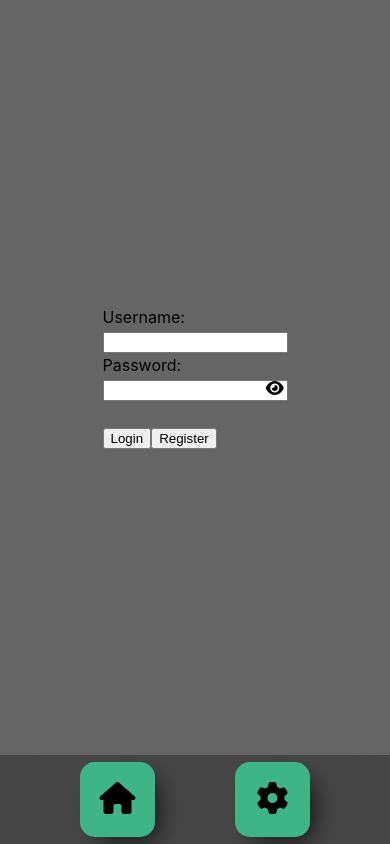
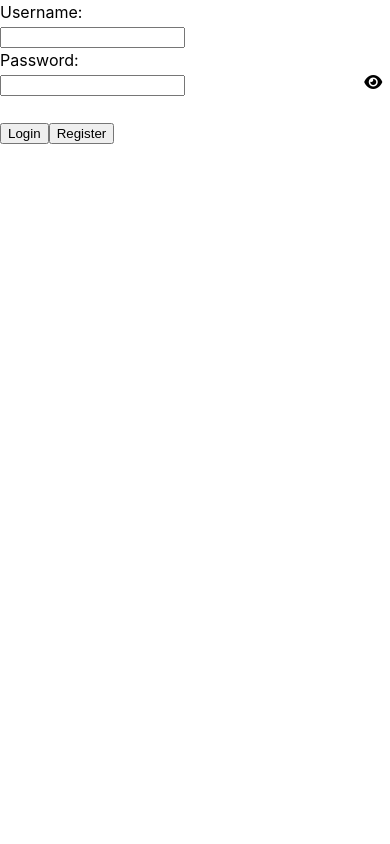
Before and after one commit to Furrj/MyFragranceBag, a React (Vite) app in the folder client/: page /login in a window 390 px wide. Built offline with nearby package versions, Linux system fonts and the light colour scheme.

Commit message:
app styling

```diff
--- a/client/src/pages/App/App.module.scss
+++ b/client/src/pages/App/App.module.scss
@@ -6,44 +6,10 @@
 
     @include flex-center;
 
-	overflow: hidden;
+    overflow-x: hidden;
+    overflow-y: auto;
 
     background: $color-bg;
-
-	.appGridWrapper {
-		@include full-size-view;
-
-		display: grid;
-		grid-template-columns: 1fr 2fr 1fr;
-
-		overflow-x: hidden;
-		overflow-y: auto;
-		white-space: nowrap;
-
-		@media only screen and (max-width: 900px) {
-			& {
-				height: 100%;
-				grid-template-columns: 1fr 3fr 1fr;
-			}
-		}
-
-		@media only screen and (max-width: 800px) {
-			& {
-				height: 100%;
-				grid-template-columns: 1fr 2fr 1fr;
-			}
-		}
-
-		@media only screen and (max-width: 550px) {
-			& {
-				height: 100%;
-				grid-template-columns: 1fr 4fr 1fr;
-			}
-		}
-
-		.spacer {
-			width: 100%;
-		}
 
     .appCont {
         @include full-size-percent;
@@ -51,4 +17,3 @@
         @include flex-center;
     }
 }
-}
--- a/client/src/pages/App/App.tsx
+++ b/client/src/pages/App/App.tsx
@@ -6,7 +6,6 @@ import styles from "./App.module.scss";
 import Home from "../Home/Home";
 import Login from "../Login/Login";
 import Register from "../Register/Register";
-import Navbar from "../../ui/Navbar/Navbar";
 
 // TS
 import { initUserData, T_UserData } from "../../types/UserData.ts";
@@ -16,7 +15,6 @@ import { T_ValidateResult, initValidateResult } from "../../types/Validate.ts";
 import { checkValidSession } from "../../auth/AuthHandlers";
 
 // STORAGE
-import { getSessionInfoFromStorage } from "../../auth/Storage";
 import { getUserDataFromAPIResponse } from "../../utils/DataHandlers.ts";
 
 const App: React.FC = () => {
@@ -73,17 +71,7 @@ const App: React.FC = () => {
     }
 
     return (
-        <div className={styles.root}>
-            {!verticalMode && (
-                <Navbar
-                    loggedIn={loggedIn}
-                    userData={userData}
-                    verticalMode={verticalMode}
-                />
-            )}
-            <div className={styles.appGridWrapper}>
-                <div className={styles.spacer} />
-
+        <div className="root">
             <div className={styles.appCont}>
                 {validationCompleted ? (
                     <Routes>
@@ -116,9 +104,7 @@ const App: React.FC = () => {
                             element={
                                 <Home
                                     loggedIn={loggedIn}
-                                        validationCompleted={
-                                            validationCompleted
-                                        }
+                                    validationCompleted={validationCompleted}
                                     setUserData={setUserData}
                                     setLoggedIn={setLoggedIn}
                                 />
@@ -129,16 +115,6 @@ const App: React.FC = () => {
                     <h1>Loading...</h1>
                 )}
             </div>
-
-                <div className={styles.spacer} />
-            </div>
-            {verticalMode && (
-                <Navbar
-                    loggedIn={loggedIn}
-                    userData={userData}
-                    verticalMode={verticalMode}
-                />
-            )}
         </div>
     );
 };
```
Lines whose indentation alone changed are shown as unchanged.
